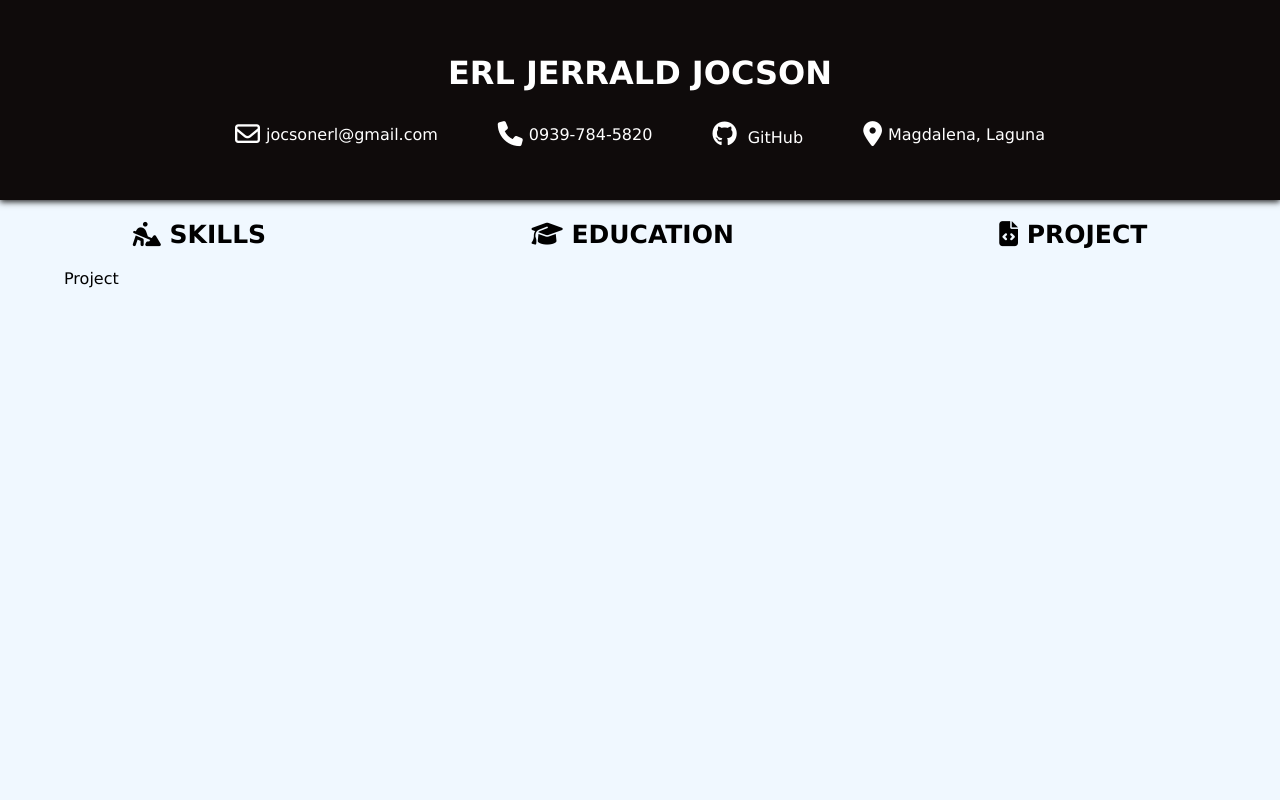
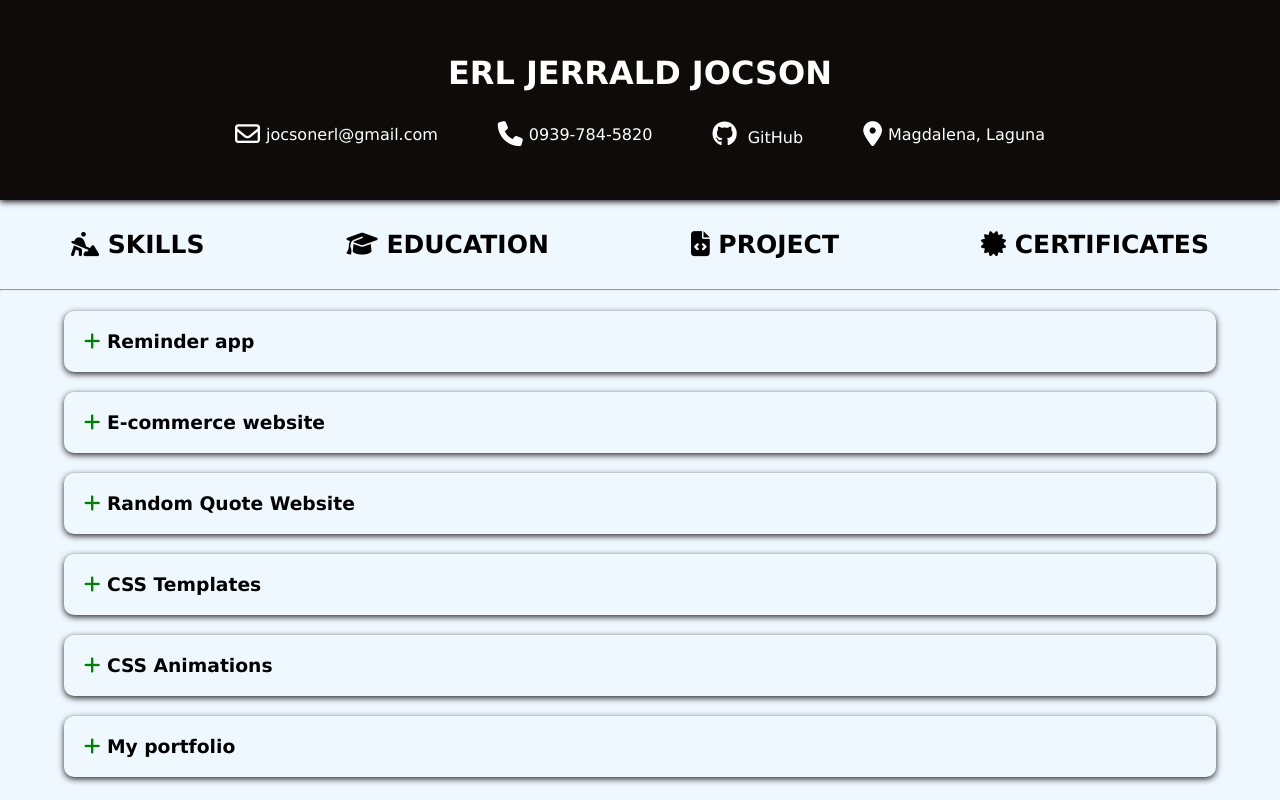
Before and after one commit to ErlJocson/my-portfolio, a React (Create React App) app: page /project in a window 1280 px wide. Built offline with nearby package versions, Linux system fonts and the light colour scheme.

Commit message:
developed the project section

```diff
--- a/src/App.js
+++ b/src/App.js
@@ -1,7 +1,12 @@
 import styled from "styled-components";
 import Header from "./components/Header";
 import { BrowserRouter, Routes, Route } from "react-router-dom";
-import { Skills, Education, Project } from "./components/Section.js";
+import {
+  Skills,
+  Education,
+  Project,
+  Certificates,
+} from "./components/Section.js";
 import Navigation from "./components/Navigation";
 
 function App() {
@@ -14,6 +19,7 @@ function App() {
           <Route element={<Skills />} path="/my-portfolio" />
           <Route element={<Education />} path="/education" />
           <Route element={<Project />} path="/project" />
+          <Route element={<Certificates />} path="/certificates" />
         </Routes>
       </BrowserRouter>
     </MainContainer>
--- a/src/components/Navigation.js
+++ b/src/components/Navigation.js
@@ -3,6 +3,7 @@ import { Link } from "react-router-dom";
 
 function Navigation() {
   return (
+    <>
       <MyNavigation>
         <MyLink to="/my-portfolio">
           <i class="fa-solid fa-person-digging"></i> Skills
@@ -13,7 +14,12 @@ function Navigation() {
         <MyLink to="/project">
           <i class="fa-solid fa-file-code"></i> Project
         </MyLink>
+        <MyLink to="/certificates">
+          <i class="fa-solid fa-certificate"></i> Certificates
+        </MyLink>
       </MyNavigation>
+      <hr />
+    </>
   );
 }
 
@@ -32,6 +38,6 @@ const MyLink = styled(Link)`
 
 const MyNavigation = styled.div`
   display: flex;
-  margin: 20px 0;
+  margin: 30px 0;
   justify-content: space-around;
 `;
--- a/src/components/Section.js
+++ b/src/components/Section.js
@@ -1,5 +1,6 @@
 import Skills from "./section/Skills";
 import Education from "./section/Education";
 import Project from "./section/Project";
+import Certificates from "./section/Certificates";
 
-export { Skills, Education, Project };
+export { Skills, Education, Project, Certificates };
--- /dev/null
+++ b/src/components/section/Certificates.js
@@ -0,0 +1,7 @@
+import Container from "./section-components/Container";
+
+function Certificates() {
+  return <Container>Certificates</Container>;
+}
+
+export default Certificates;
--- a/src/components/section/Project.js
+++ b/src/components/section/Project.js
@@ -1,7 +1,242 @@
 import Container from "./section-components/Container";
+import styled from "styled-components";
+import { useState } from "react";
 
 function Project() {
-  return <Container>Project</Container>;
+  const [showProject1, setShowProject1] = useState(false);
+  const [showProject2, setShowProject2] = useState(false);
+  const [showProject3, setShowProject3] = useState(false);
+  const [showProject4, setShowProject4] = useState(false);
+  const [showProject5, setShowProject5] = useState(false);
+  const [showProject6, setShowProject6] = useState(false);
+
+  return (
+    <Container>
+      <ProjectContainer onClick={() => setShowProject1(!showProject1)}>
+        <h3>
+          {showProject1 ? (
+            <i className="fa-solid fa-minus red"></i>
+          ) : (
+            <i className="fa-solid fa-plus green"></i>
+          )}{" "}
+          Reminder app
+        </h3>
+        {showProject1 ? (
+          <div>
+            <ul>
+              <li>Build using Python (Django) and bootstrap</li>
+              <li>
+                This project allows users to create an account and post
+                reminders. Users can delete their reminders and their account.
+              </li>
+              <li>Deployed in Heroku</li>
+              <li>
+                <a
+                  href="https://reminder-app12.herokuapp.com/"
+                  target={"_blank"}
+                  rel="noreferrer"
+                >
+                  Click here to view the website
+                </a>
+              </li>
+            </ul>
+          </div>
+        ) : (
+          ""
+        )}
+      </ProjectContainer>
+      <ProjectContainer onClick={() => setShowProject2(!showProject2)}>
+        <h3>
+          {showProject2 ? (
+            <i className="fa-solid fa-minus red"></i>
+          ) : (
+            <i className="fa-solid fa-plus green"></i>
+          )}{" "}
+          E-commerce website
+        </h3>
+        {showProject2 ? (
+          <div>
+            <ul>
+              <li>Built using Python (Django)</li>
+              <li>
+                Developed using the built in Django authentication system for
+                the security and used the default connection of Django to SQLite
+                for managing the database.
+              </li>
+              <li>
+                This website allows user to buy items, sell items, and cancel
+                orders
+              </li>
+              <li>
+                <a
+                  href="https://ecommerce-web-application1.herokuapp.com/"
+                  target={"_blank"}
+                  rel="noreferrer"
+                >
+                  Click here to view the website
+                </a>
+              </li>
+            </ul>
+          </div>
+        ) : (
+          ""
+        )}
+      </ProjectContainer>
+      <ProjectContainer onClick={() => setShowProject3(!showProject3)}>
+        <h3>
+          {showProject3 ? (
+            <i className="fa-solid fa-minus red"></i>
+          ) : (
+            <i className="fa-solid fa-plus green"></i>
+          )}{" "}
+          Random Quote Website
+        </h3>
+        {showProject3 ? (
+          <div>
+            <ul>
+              <li>
+                Used Axios to make an API call to Programming Quotes API and
+                display response to the webpage.
+              </li>
+              <li>Built using React.js and deployed in GitHub pages</li>
+              <li>
+                <a
+                  href="https://erljocson.github.io/quote-website/"
+                  target={"_blank"}
+                  rel="noreferrer"
+                >
+                  Click here to view the website
+                </a>
+              </li>
+            </ul>
+          </div>
+        ) : (
+          ""
+        )}
+      </ProjectContainer>
+      <ProjectContainer onClick={() => setShowProject4(!showProject4)}>
+        <h3>
+          {showProject4 ? (
+            <i className="fa-solid fa-minus red"></i>
+          ) : (
+            <i className="fa-solid fa-plus green"></i>
+          )}{" "}
+          CSS Templates
+        </h3>
+        {showProject4 ? (
+          <div>
+            <ul>
+              <li>
+                This are my CSS templates that are deployed and free to use by
+                other developers to help them develop their projects
+              </li>
+              <li>It helps minimize typing and looking up for syntax</li>
+              <li>Built using React.js and deployed in GitHub pages</li>
+              <li>
+                <a
+                  href="https://erljocson.github.io/css-template/"
+                  target={"_blank"}
+                  rel="noreferrer"
+                >
+                  Click here to view the website
+                </a>
+              </li>
+            </ul>
+          </div>
+        ) : (
+          ""
+        )}
+      </ProjectContainer>
+      <ProjectContainer onClick={() => setShowProject5(!showProject5)}>
+        <h3>
+          {showProject5 ? (
+            <i className="fa-solid fa-minus red"></i>
+          ) : (
+            <i className="fa-solid fa-plus green"></i>
+          )}{" "}
+          CSS Animations
+        </h3>
+        {showProject5 ? (
+          <div>
+            <ul>
+              <li>
+                This are my CSS animations that are deployed and free to use by
+                other developers to help them develop their projects
+              </li>
+              <li>It helps minimize typing and looking up for syntax</li>
+              <li>Built using React.js and deployed in GitHub pages</li>
+              <li>
+                <a
+                  href="https://erljocson.github.io/css-animations"
+                  target={"_blank"}
+                  rel="noreferrer"
+                >
+                  Click here to view the website
+                </a>
+              </li>
+            </ul>
+          </div>
+        ) : (
+          ""
+        )}
+      </ProjectContainer>
+      <ProjectContainer onClick={() => setShowProject6(!showProject6)}>
+        <h3>
+          {showProject6 ? (
+            <i className="fa-solid fa-minus red"></i>
+          ) : (
+            <i className="fa-solid fa-plus green"></i>
+          )}{" "}
+          My portfolio
+        </h3>
+        {showProject6 ? (
+          <div>
+            <ul>
+              <li>Built using React.js and styled components</li>
+              <li>
+                This website contains my skills, education, and projects I've
+                done in the past
+              </li>
+              <li>Deployed in GitHub pages</li>
+              <li>
+                <a
+                  href="https://erljocson.github.io/my-portfolio/"
+                  target={"_blank"}
+                  rel="noreferrer"
+                >
+                  Click here to view the website
+                </a>
+              </li>
+            </ul>
+          </div>
+        ) : (
+          ""
+        )}
+      </ProjectContainer>
+    </Container>
+  );
 }
 
 export default Project;
+
+const ProjectContainer = styled.div`
+  box-shadow: var(--dark-shadow);
+  padding: 20px;
+  border-radius: 10px;
+  margin: 20px 0;
+  cursor: pointer;
+
+  &:hover {
+    background-color: white;
+  }
+
+  div {
+    ul {
+      margin-top: 10px;
+      margin-left: 60px;
+      li {
+        margin: 4px 0;
+      }
+    }
+  }
+`;
--- a/src/components/section/Skills.js
+++ b/src/components/section/Skills.js
@@ -110,13 +110,6 @@ const SkillsContainer = styled.div`
   .skill-header {
     display: flex;
     align-items: center;
-    .red {
-      color: red;
-    }
-
-    .green {
-      color: green;
-    }
 
     i {
       margin-right: 6px;
--- a/src/index.css
+++ b/src/index.css
@@ -18,3 +18,11 @@ code {
   font-family: source-code-pro, Menlo, Monaco, Consolas, "Courier New",
     monospace;
 }
+
+.red {
+  color: red;
+}
+
+.green {
+  color: green;
+}
```
Lines whose indentation alone changed are shown as unchanged.
